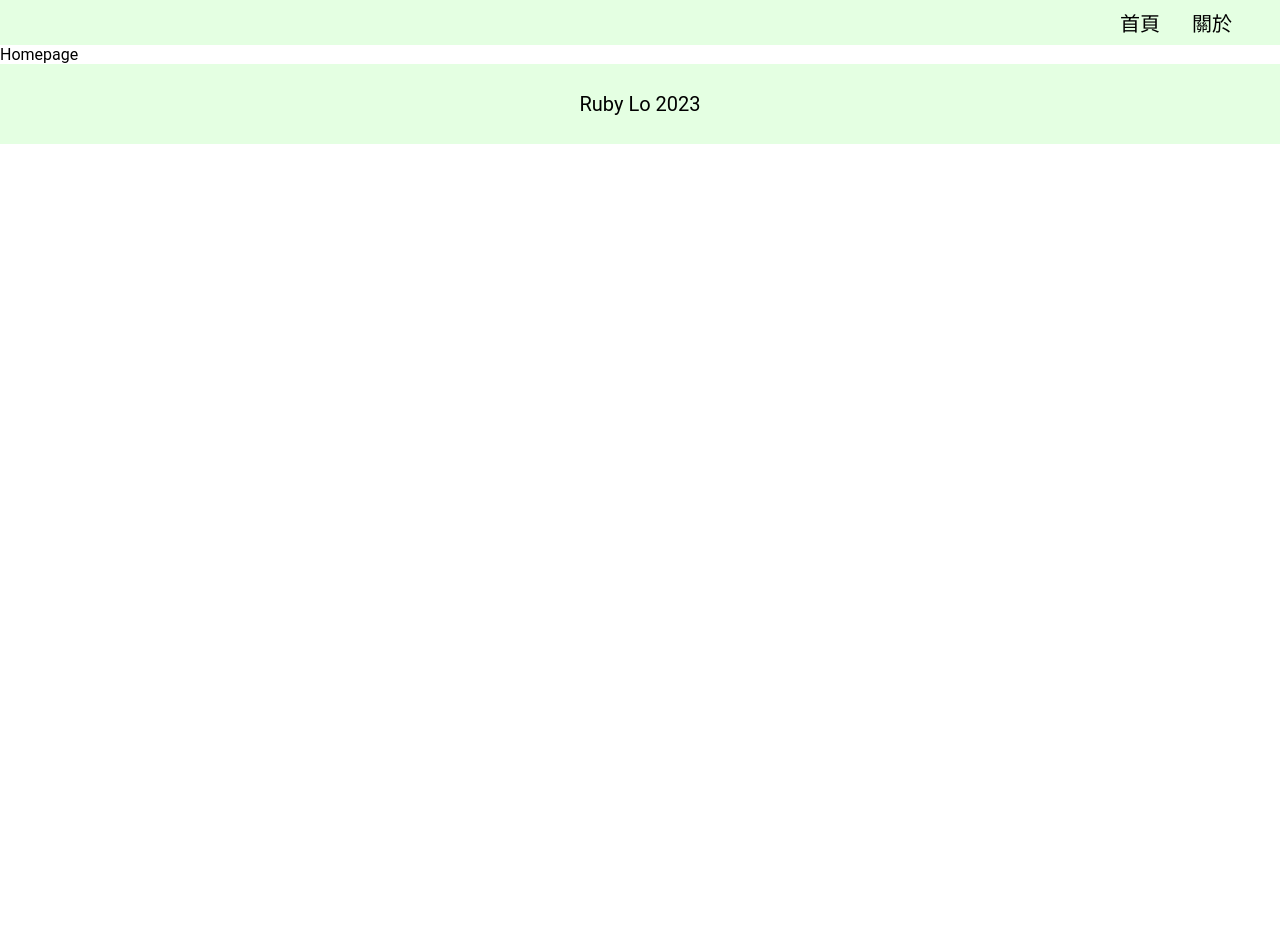
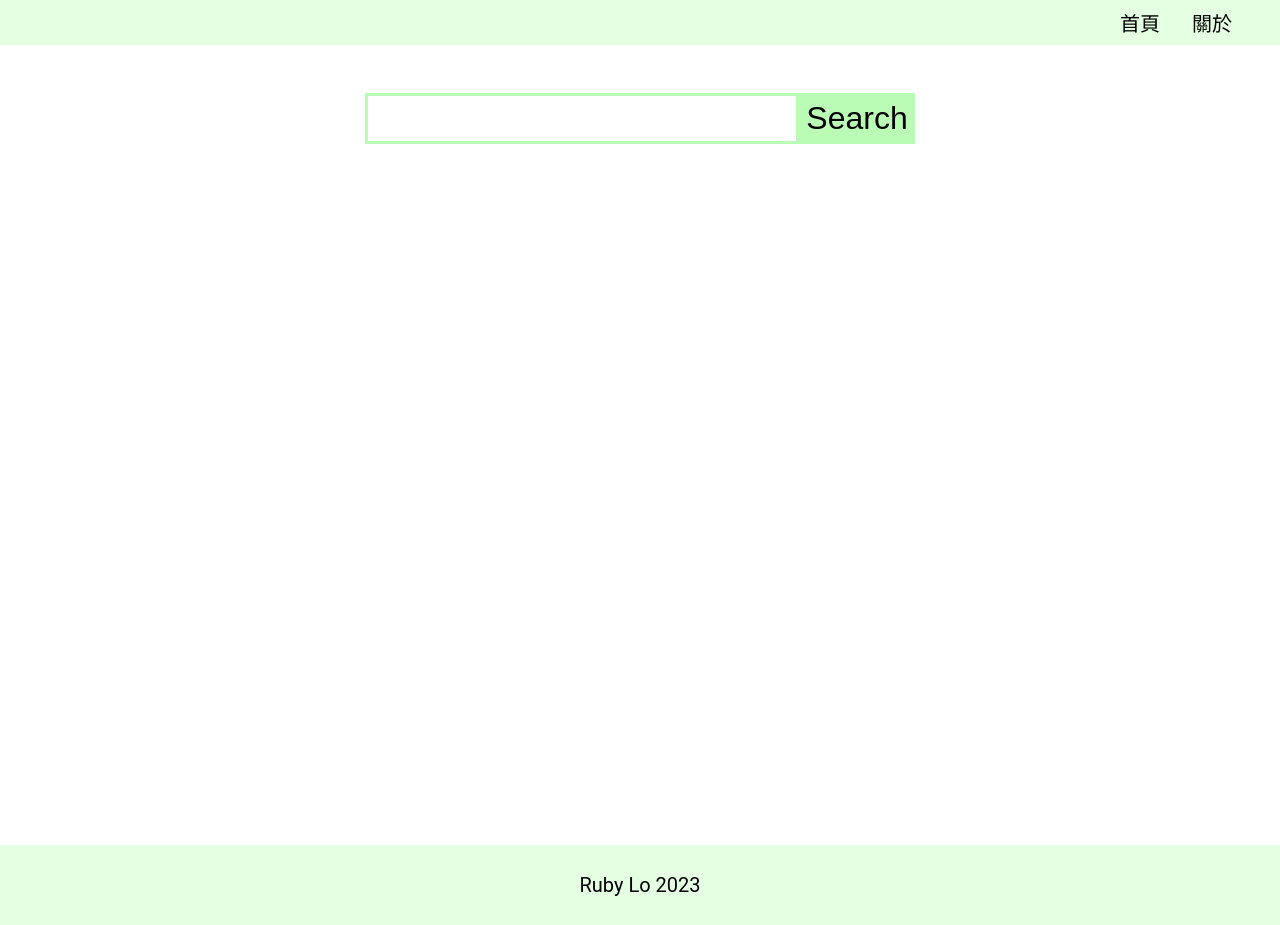
Before and after one commit to rubylo718/photo-library-react, a React (Create React App) app: page / in a window 1280 px wide. Before the commit the page ends 800 px from the top, so only its background shows below. Built offline with nearby package versions, Linux system fonts and the light colour scheme.

Commit message:
feat: add components Search and Footer

```diff
--- /dev/null
+++ b/src/components/Search.js
@@ -0,0 +1,12 @@
+import React from "react";
+
+const Search = () => {
+	return (
+		<div className="search">
+			<input className="input" type="text" />
+			<button>Search</button>
+		</div>
+	);
+};
+
+export default Search;
--- a/src/pages/Homepage.js
+++ b/src/pages/Homepage.js
@@ -1,7 +1,12 @@
 import React from "react";
+import Search from "../components/Search";
 
 const Homepage = () => {
-	return <div>Homepage</div>;
+	return (
+		<div style={{ minHeight: "100vh" }}>
+			<Search />
+		</div>
+	);
 };
 
 export default Homepage;
```
Also changed, not shown: src/components/Footer.js (+4 -6 lines), 2 other files (tests, documents, lock files or other folders).
